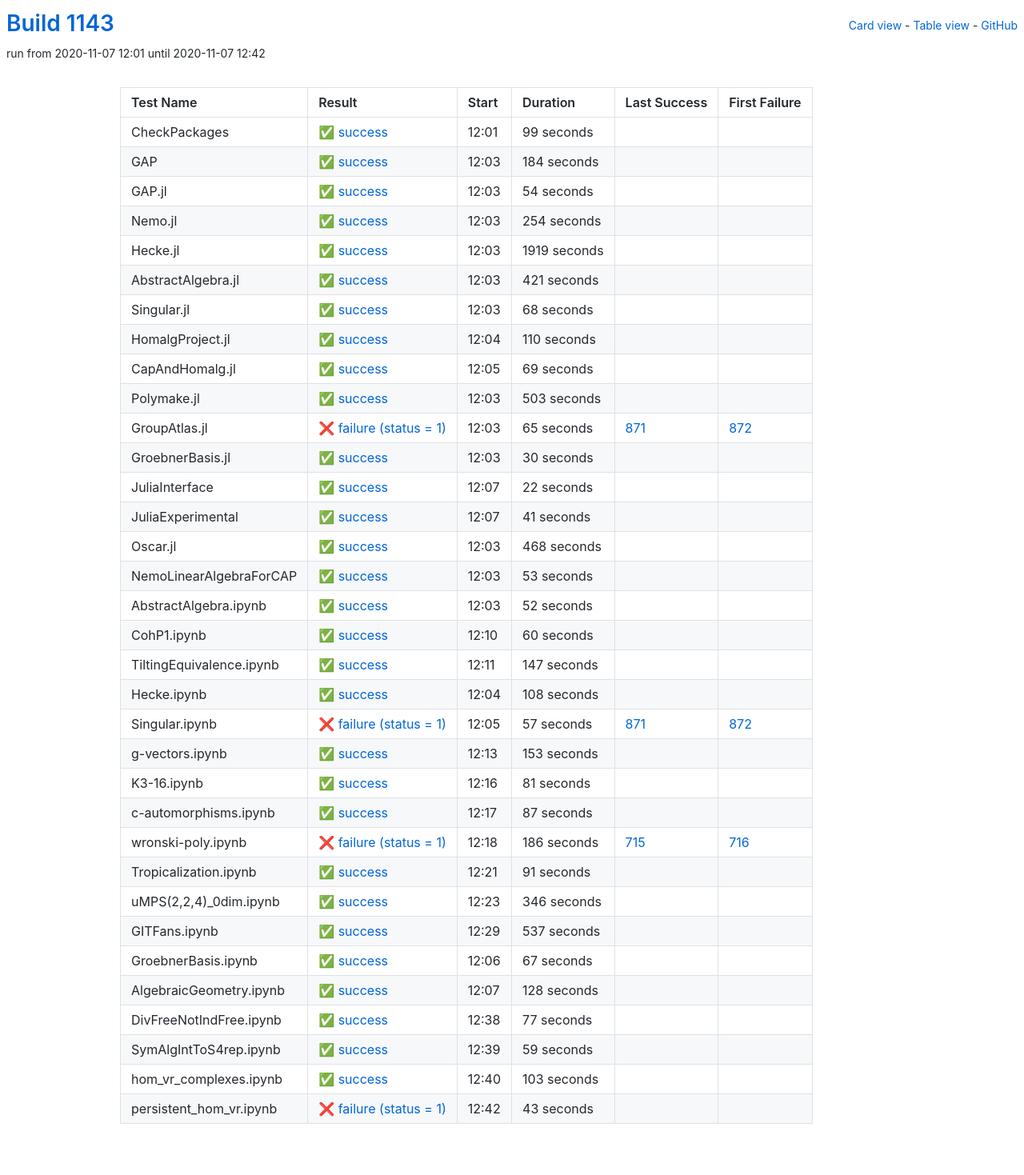
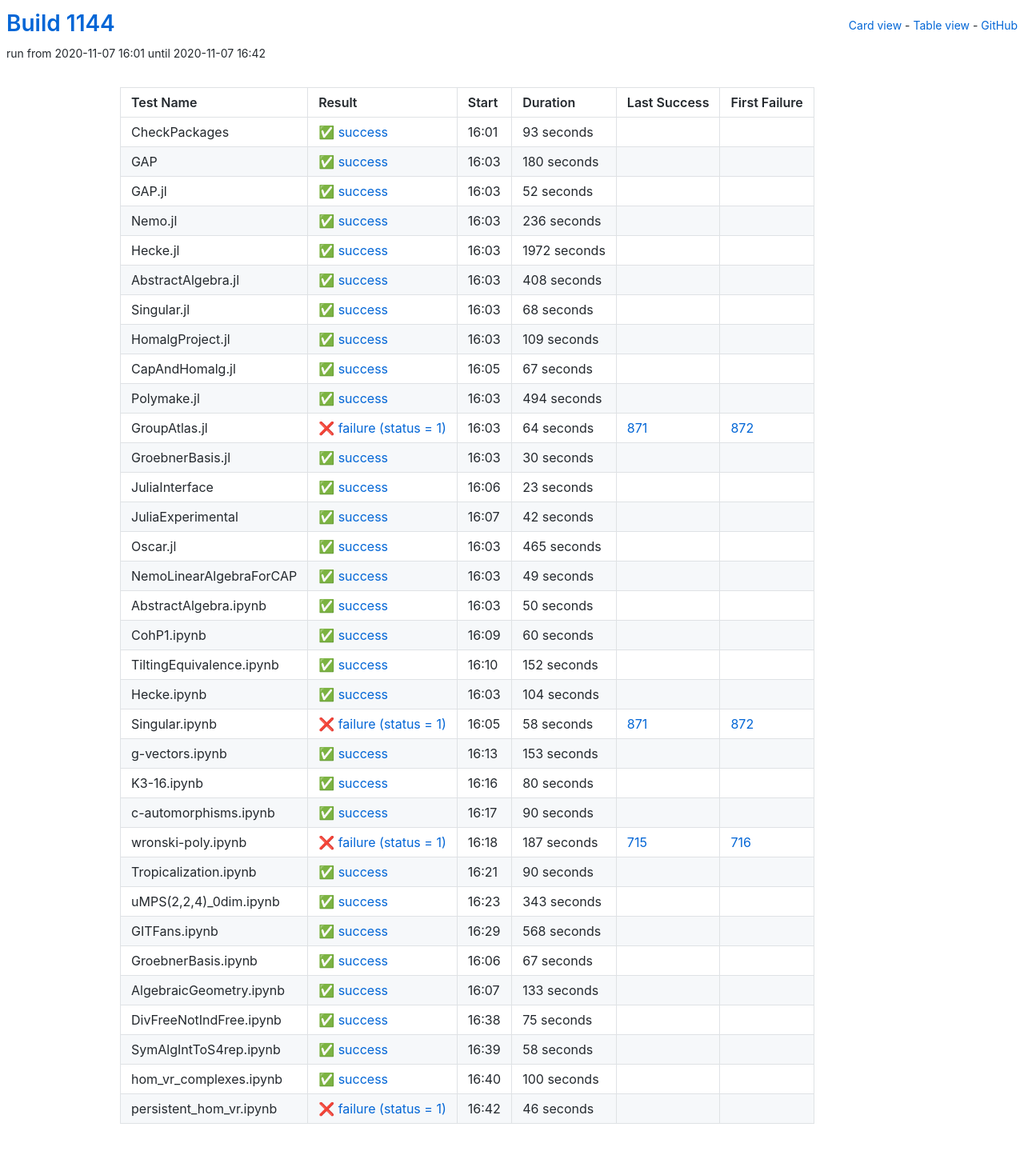
Before and after one commit to oscar-system/oscar-ci-status-stable, a Jekyll site: the page built from table.html, in a window 1280 px wide. Shown: the whole page at 80% size. Built offline with Jekyll 4.4.1, drawn with Linux system fonts in a browser that asks for light colours.

Commit message:
Build #1144

```diff
--- a/_data/ci.yml
+++ b/_data/ci.yml
@@ -1,6 +1,6 @@
 ---
-build: 1143
-build_url: https://oscarci.mathematik.uni-kl.de/job/oscar-stable/1143/
+build: 1144
+build_url: https://oscarci.mathematik.uni-kl.de/job/oscar-stable/1144/
 job: oscar-stable
 organization: oscar-system
 repo: oscar-ci-status-stable
@@ -8,80 +8,80 @@ repourl: https://github.com/oscar-system/oscar-ci-status-stable
 tests:
 - name: CheckPackages
   id: checkpackages
-  log: https://oscarci.mathematik.uni-kl.de/job/oscar-stable/1143/artifact/logs/build-1143/CheckPackages.log
-  start: 2020-11-07 12:01
+  log: https://oscarci.mathematik.uni-kl.de/job/oscar-stable/1144/artifact/logs/build-1144/CheckPackages.log
+  start: 2020-11-07 16:01
   success: true
   exitcode: 0
   status: success
-  duration: 99
+  duration: 93
   last_success: false
   last_success_url:
   first_failure: false
   first_failure_url:
 - name: GAP
   id: gap
-  log: https://oscarci.mathematik.uni-kl.de/job/oscar-stable/1143/artifact/logs/build-1143/GAP.log
-  start: 2020-11-07 12:03
+  log: https://oscarci.mathematik.uni-kl.de/job/oscar-stable/1144/artifact/logs/build-1144/GAP.log
+  start: 2020-11-07 16:03
   success: true
   exitcode: 0
   status: success
-  duration: 184
+  duration: 180
   last_success: false
   last_success_url:
   first_failure: false
   first_failure_url:
 - name: GAP.jl
   id: gap-jl
-  log: https://oscarci.mathematik.uni-kl.de/job/oscar-stable/1143/artifact/logs/build-1143/GAP.jl.log
-  start: 2020-11-07 12:03
+  log: https://oscarci.mathematik.uni-kl.de/job/oscar-stable/1144/artifact/logs/build-1144/GAP.jl.log
+  start: 2020-11-07 16:03
   success: true
   exitcode: 0
   status: success
-  duration: 54
+  duration: 52
   last_success: false
   last_success_url:
   first_failure: false
   first_failure_url:
 - name: Nemo.jl
   id: nemo-jl
-  log: https://oscarci.mathematik.uni-kl.de/job/oscar-stable/1143/artifact/logs/build-1143/Nemo.jl.log
-  start: 2020-11-07 12:03
+  log: https://oscarci.mathematik.uni-kl.de/job/oscar-stable/1144/artifact/logs/build-1144/Nemo.jl.log
+  start: 2020-11-07 16:03
   success: true
   exitcode: 0
   status: success
-  duration: 254
+  duration: 236
   last_success: false
   last_success_url:
   first_failure: false
   first_failure_url:
 - name: Hecke.jl
   id: hecke-jl
-  log: https://oscarci.mathematik.uni-kl.de/job/oscar-stable/1143/artifact/logs/build-1143/Hecke.jl.log
-  start: 2020-11-07 12:03
+  log: https://oscarci.mathematik.uni-kl.de/job/oscar-stable/1144/artifact/logs/build-1144/Hecke.jl.log
+  start: 2020-11-07 16:03
   success: true
   exitcode: 0
   status: success
-  duration: 1919
+  duration: 1972
   last_success: false
   last_success_url:
   first_failure: false
   first_failure_url:
 - name: AbstractAlgebra.jl
   id: abstractalgebra-jl
-  log: https://oscarci.mathematik.uni-kl.de/job/oscar-stable/1143/artifact/logs/build-1143/AbstractAlgebra.jl.log
-  start: 2020-11-07 12:03
+  log: https://oscarci.mathematik.uni-kl.de/job/oscar-stable/1144/artifact/logs/build-1144/AbstractAlgebra.jl.log
+  start: 2020-11-07 16:03
   success: true
   exitcode: 0
   status: success
-  duration: 421
+  duration: 408
   last_success: false
   last_success_url:
   first_failure: false
   first_failure_url:
 - name: Singular.jl
   id: singular-jl
-  log: https://oscarci.mathematik.uni-kl.de/job/oscar-stable/1143/artifact/logs/build-1143/Singular.jl.log
-  start: 2020-11-07 12:03
+  log: https://oscarci.mathematik.uni-kl.de/job/oscar-stable/1144/artifact/logs/build-1144/Singular.jl.log
+  start: 2020-11-07 16:03
   success: true
   exitcode: 0
   status: success
@@ -92,56 +92,56 @@ tests:
   first_failure_url:
 - name: HomalgProject.jl
   id: homalgproject-jl
-  log: https://oscarci.mathematik.uni-kl.de/job/oscar-stable/1143/artifact/logs/build-1143/HomalgProject.jl.log
-  start: 2020-11-07 12:04
+  log: https://oscarci.mathematik.uni-kl.de/job/oscar-stable/1144/artifact/logs/build-1144/HomalgProject.jl.log
+  start: 2020-11-07 16:03
   success: true
   exitcode: 0
   status: success
-  duration: 110
+  duration: 109
   last_success: false
   last_success_url:
   first_failure: false
   first_failure_url:
 - name: CapAndHomalg.jl
   id: capandhomalg-jl
-  log: https://oscarci.mathematik.uni-kl.de/job/oscar-stable/1143/artifact/logs/build-1143/CapAndHomalg.jl.log
-  start: 2020-11-07 12:05
+  log: https://oscarci.mathematik.uni-kl.de/job/oscar-stable/1144/artifact/logs/build-1144/CapAndHomalg.jl.log
+  start: 2020-11-07 16:05
   success: true
   exitcode: 0
   status: success
-  duration: 69
+  duration: 67
   last_success: false
   last_success_url:
   first_failure: false
   first_failure_url:
 - name: Polymake.jl
   id: polymake-jl
-  log: https://oscarci.mathematik.uni-kl.de/job/oscar-stable/1143/artifact/logs/build-1143/Polymake.jl.log
-  start: 2020-11-07 12:03
+  log: https://oscarci.mathematik.uni-kl.de/job/oscar-stable/1144/artifact/logs/build-1144/Polymake.jl.log
+  start: 2020-11-07 16:03
   success: true
   exitcode: 0
   status: success
-  duration: 503
+  duration: 494
   last_success: false
   last_success_url:
   first_failure: false
   first_failure_url:
 - name: GroupAtlas.jl
   id: groupatlas-jl
-  log: https://oscarci.mathematik.uni-kl.de/job/oscar-stable/1143/artifact/logs/build-1143/GroupAtlas.jl.log
-  start: 2020-11-07 12:03
+  log: https://oscarci.mathematik.uni-kl.de/job/oscar-stable/1144/artifact/logs/build-1144/GroupAtlas.jl.log
+  start: 2020-11-07 16:03
   success: false
   exitcode: 1
   status: failure
-  duration: 65
+  duration: 64
   last_success: 871
   last_success_url: https://oscarci.mathematik.uni-kl.de/job/oscar-stable/871/
   first_failure: 872
   first_failure_url: https://oscarci.mathematik.uni-kl.de/job/oscar-stable/872/
 - name: GroebnerBasis.jl
   id: groebnerbasis-jl
-  log: https://oscarci.mathematik.uni-kl.de/job/oscar-stable/1143/artifact/logs/build-1143/GroebnerBasis.jl.log
-  start: 2020-11-07 12:03
+  log: https://oscarci.mathematik.uni-kl.de/job/oscar-stable/1144/artifact/logs/build-1144/GroebnerBasis.jl.log
+  start: 2020-11-07 16:03
   success: true
   exitcode: 0
   status: success
@@ -152,68 +152,68 @@ tests:
   first_failure_url:
 - name: JuliaInterface
   id: juliainterface
-  log: https://oscarci.mathematik.uni-kl.de/job/oscar-stable/1143/artifact/logs/build-1143/JuliaInterface.log
-  start: 2020-11-07 12:07
+  log: https://oscarci.mathematik.uni-kl.de/job/oscar-stable/1144/artifact/logs/build-1144/JuliaInterface.log
+  start: 2020-11-07 16:06
   success: true
   exitcode: 0
   status: success
-  duration: 22
+  duration: 23
   last_success: false
   last_success_url:
   first_failure: false
   first_failure_url:
 - name: JuliaExperimental
   id: juliaexperimental
-  log: https://oscarci.mathematik.uni-kl.de/job/oscar-stable/1143/artifact/logs/build-1143/JuliaExperimental.log
-  start: 2020-11-07 12:07
+  log: https://oscarci.mathematik.uni-kl.de/job/oscar-stable/1144/artifact/logs/build-1144/JuliaExperimental.log
+  start: 2020-11-07 16:07
   success: true
   exitcode: 0
   status: success
-  duration: 41
+  duration: 42
   last_success: false
   last_success_url:
   first_failure: false
   first_failure_url:
 - name: Oscar.jl
   id: oscar-jl
-  log: https://oscarci.mathematik.uni-kl.de/job/oscar-stable/1143/artifact/logs/build-1143/Oscar.jl.log
-  start: 2020-11-07 12:03
+  log: https://oscarci.mathematik.uni-kl.de/job/oscar-stable/1144/artifact/logs/build-1144/Oscar.jl.log
+  start: 2020-11-07 16:03
   success: true
   exitcode: 0
   status: success
-  duration: 468
+  duration: 465
   last_success: false
   last_success_url:
   first_failure: false
   first_failure_url:
 - name: NemoLinearAlgebraForCAP
   id: nemolinearalgebraforcap
-  log: https://oscarci.mathematik.uni-kl.de/job/oscar-stable/1143/artifact/logs/build-1143/NemoLinearAlgebraForCAP.log
-  start: 2020-11-07 12:03
+  log: https://oscarci.mathematik.uni-kl.de/job/oscar-stable/1144/artifact/logs/build-1144/NemoLinearAlgebraForCAP.log
+  start: 2020-11-07 16:03
   success: true
   exitcode: 0
   status: success
-  duration: 53
+  duration: 49
   last_success: false
   last_success_url:
   first_failure: false
   first_failure_url:
 - name: AbstractAlgebra.ipynb
   id: abstractalgebra-ipynb
-  log: https://oscarci.mathematik.uni-kl.de/job/oscar-stable/1143/artifact/logs/build-1143/AbstractAlgebra.ipynb.log
-  start: 2020-11-07 12:03
+  log: https://oscarci.mathematik.uni-kl.de/job/oscar-stable/1144/artifact/logs/build-1144/AbstractAlgebra.ipynb.log
+  start: 2020-11-07 16:03
   success: true
   exitcode: 0
   status: success
-  duration: 52
+  duration: 50
   last_success: false
   last_success_url:
   first_failure: false
   first_failure_url:
 - name: CohP1.ipynb
   id: cohp1-ipynb
-  log: https://oscarci.mathematik.uni-kl.de/job/oscar-stable/1143/artifact/logs/build-1143/CohP1.ipynb.log
-  start: 2020-11-07 12:10
+  log: https://oscarci.mathematik.uni-kl.de/job/oscar-stable/1144/artifact/logs/build-1144/CohP1.ipynb.log
+  start: 2020-11-07 16:09
   success: true
   exitcode: 0
   status: success
@@ -224,44 +224,44 @@ tests:
   first_failure_url:
 - name: TiltingEquivalence.ipynb
   id: tiltingequivalence-ipynb
-  log: https://oscarci.mathematik.uni-kl.de/job/oscar-stable/1143/artifact/logs/build-1143/TiltingEquivalence.ipynb.log
-  start: 2020-11-07 12:11
+  log: https://oscarci.mathematik.uni-kl.de/job/oscar-stable/1144/artifact/logs/build-1144/TiltingEquivalence.ipynb.log
+  start: 2020-11-07 16:10
   success: true
   exitcode: 0
   status: success
-  duration: 147
+  duration: 152
   last_success: false
   last_success_url:
   first_failure: false
   first_failure_url:
 - name: Hecke.ipynb
   id: hecke-ipynb
-  log: https://oscarci.mathematik.uni-kl.de/job/oscar-stable/1143/artifact/logs/build-1143/Hecke.ipynb.log
-  start: 2020-11-07 12:04
+  log: https://oscarci.mathematik.uni-kl.de/job/oscar-stable/1144/artifact/logs/build-1144/Hecke.ipynb.log
+  start: 2020-11-07 16:03
   success: true
   exitcode: 0
   status: success
-  duration: 108
+  duration: 104
   last_success: false
   last_success_url:
   first_failure: false
   first_failure_url:
 - name: Singular.ipynb
   id: singular-ipynb
-  log: https://oscarci.mathematik.uni-kl.de/job/oscar-stable/1143/artifact/logs/build-1143/Singular.ipynb.log
-  start: 2020-11-07 12:05
+  log: https://oscarci.mathematik.uni-kl.de/job/oscar-stable/1144/artifact/logs/build-1144/Singular.ipynb.log
+  start: 2020-11-07 16:05
   success: false
   exitcode: 1
   status: failure
-  duration: 57
+  duration: 58
   last_success: 871
   last_success_url: https://oscarci.mathematik.uni-kl.de/job/oscar-stable/871/
   first_failure: 872
   first_failure_url: https://oscarci.mathematik.uni-kl.de/job/oscar-stable/872/
 - name: g-vectors.ipynb
   id: g-vectors-ipynb
-  log: https://oscarci.mathematik.uni-kl.de/job/oscar-stable/1143/artifact/logs/build-1143/g-vectors.ipynb.log
-  start: 2020-11-07 12:13
+  log: https://oscarci.mathematik.uni-kl.de/job/oscar-stable/1144/artifact/logs/build-1144/g-vectors.ipynb.log
+  start: 2020-11-07 16:13
   success: true
   exitcode: 0
   status: success
@@ -272,80 +272,80 @@ tests:
   first_failure_url:
 - name: K3-16.ipynb
   id: k3-16-ipynb
-  log: https://oscarci.mathematik.uni-kl.de/job/oscar-stable/1143/artifact/logs/build-1143/K3-16.ipynb.log
-  start: 2020-11-07 12:16
+  log: https://oscarci.mathematik.uni-kl.de/job/oscar-stable/1144/artifact/logs/build-1144/K3-16.ipynb.log
+  start: 2020-11-07 16:16
   success: true
   exitcode: 0
   status: success
-  duration: 81
+  duration: 80
   last_success: false
   last_success_url:
   first_failure: false
   first_failure_url:
 - name: c-automorphisms.ipynb
   id: c-automorphisms-ipynb
-  log: https://oscarci.mathematik.uni-kl.de/job/oscar-stable/1143/artifact/logs/build-1143/c-automorphisms.ipynb.log
-  start: 2020-11-07 12:17
+  log: https://oscarci.mathematik.uni-kl.de/job/oscar-stable/1144/artifact/logs/build-1144/c-automorphisms.ipynb.log
+  start: 2020-11-07 16:17
   success: true
   exitcode: 0
   status: success
-  duration: 87
+  duration: 90
   last_success: false
   last_success_url:
   first_failure: false
   first_failure_url:
 - name: wronski-poly.ipynb
   id: wronski-poly-ipynb
-  log: https://oscarci.mathematik.uni-kl.de/job/oscar-stable/1143/artifact/logs/build-1143/wronski-poly.ipynb.log
-  start: 2020-11-07 12:18
+  log: https://oscarci.mathematik.uni-kl.de/job/oscar-stable/1144/artifact/logs/build-1144/wronski-poly.ipynb.log
+  start: 2020-11-07 16:18
   success: false
   exitcode: 1
   status: failure
-  duration: 186
+  duration: 187
   last_success: 715
   last_success_url: https://oscarci.mathematik.uni-kl.de/job/oscar-stable/715/
   first_failure: 716
   first_failure_url: https://oscarci.mathematik.uni-kl.de/job/oscar-stable/716/
 - name: Tropicalization.ipynb
   id: tropicalization-ipynb
-  log: https://oscarci.mathematik.uni-kl.de/job/oscar-stable/1143/artifact/logs/build-1143/Tropicalization.ipynb.log
-  start: 2020-11-07 12:21
+  log: https://oscarci.mathematik.uni-kl.de/job/oscar-stable/1144/artifact/logs/build-1144/Tropicalization.ipynb.log
+  start: 2020-11-07 16:21
   success: true
   exitcode: 0
   status: success
-  duration: 91
+  duration: 90
   last_success: false
   last_success_url:
   first_failure: false
   first_failure_url:
 - name: uMPS(2,2,4)_0dim.ipynb
   id: umps-2-2-4-0dim-ipynb
-  log: https://oscarci.mathematik.uni-kl.de/job/oscar-stable/1143/artifact/logs/build-1143/uMPS-2-2-4-_0dim.ipynb.log
-  start: 2020-11-07 12:23
+  log: https://oscarci.mathematik.uni-kl.de/job/oscar-stable/1144/artifact/logs/build-1144/uMPS-2-2-4-_0dim.ipynb.log
+  start: 2020-11-07 16:23
   success: true
   exitcode: 0
   status: success
-  duration: 346
+  duration: 343
   last_success: false
   last_success_url:
   first_failure: false
   first_failure_url:
 - name: GITFans.ipynb
   id: gitfans-ipynb
-  log: https://oscarci.mathematik.uni-kl.de/job/oscar-stable/1143/artifact/logs/build-1143/GITFans.ipynb.log
-  start: 2020-11-07 12:29
+  log: https://oscarci.mathematik.uni-kl.de/job/oscar-stable/1144/artifact/logs/build-1144/GITFans.ipynb.log
+  start: 2020-11-07 16:29
   success: true
   exitcode: 0
   status: success
-  duration: 537
+  duration: 568
   last_success: false
   last_success_url:
   first_failure: false
   first_failure_url:
 - name: GroebnerBasis.ipynb
   id: groebnerbasis-ipynb
-  log: https://oscarci.mathematik.uni-kl.de/job/oscar-stable/1143/artifact/logs/build-1143/GroebnerBasis.ipynb.log
-  start: 2020-11-07 12:06
+  log: https://oscarci.mathematik.uni-kl.de/job/oscar-stable/1144/artifact/logs/build-1144/GroebnerBasis.ipynb.log
+  start: 2020-11-07 16:06
   success: true
   exitcode: 0
   status: success
@@ -356,60 +356,60 @@ tests:
   first_failure_url:
 - name: AlgebraicGeometry.ipynb
   id: algebraicgeometry-ipynb
-  log: https://oscarci.mathematik.uni-kl.de/job/oscar-stable/1143/artifact/logs/build-1143/AlgebraicGeometry.ipynb.log
-  start: 2020-11-07 12:07
+  log: https://oscarci.mathematik.uni-kl.de/job/oscar-stable/1144/artifact/logs/build-1144/AlgebraicGeometry.ipynb.log
+  start: 2020-11-07 16:07
   success: true
   exitcode: 0
   status: success
-  duration: 128
+  duration: 133
   last_success: false
   last_success_url:
   first_failure: false
   first_failure_url:
 - name: DivFreeNotIndFree.ipynb
   id: divfreenotindfree-ipynb
-  log: https://oscarci.mathematik.uni-kl.de/job/oscar-stable/1143/artifact/logs/build-1143/DivFreeNotIndFree.ipynb.log
-  start: 2020-11-07 12:38
+  log: https://oscarci.mathematik.uni-kl.de/job/oscar-stable/1144/artifact/logs/build-1144/DivFreeNotIndFree.ipynb.log
+  start: 2020-11-07 16:38
   success: true
   exitcode: 0
   status: success
-  duration: 77
+  duration: 75
   last_success: false
   last_success_url:
   first_failure: false
   first_failure_url:
 - name: SymAlgIntToS4rep.ipynb
   id: symalginttos4rep-ipynb
-  log: https://oscarci.mathematik.uni-kl.de/job/oscar-stable/1143/artifact/logs/build-1143/SymAlgIntToS4rep.ipynb.log
-  start: 2020-11-07 12:39
+  log: https://oscarci.mathematik.uni-kl.de/job/oscar-stable/1144/artifact/logs/build-1144/SymAlgIntToS4rep.ipynb.log
+  start: 2020-11-07 16:39
   success: true
   exitcode: 0
   status: success
-  duration: 59
+  duration: 58
   last_success: false
   last_success_url:
   first_failure: false
   first_failure_url:
 - name: hom_vr_complexes.ipynb
   id: hom-vr-complexes-ipynb
-  log: https://oscarci.mathematik.uni-kl.de/job/oscar-stable/1143/artifact/logs/build-1143/hom_vr_complexes.ipynb.log
-  start: 2020-11-07 12:40
+  log: https://oscarci.mathematik.uni-kl.de/job/oscar-stable/1144/artifact/logs/build-1144/hom_vr_complexes.ipynb.log
+  start: 2020-11-07 16:40
   success: true
   exitcode: 0
   status: success
-  duration: 103
+  duration: 100
   last_success: false
   last_success_url:
   first_failure: false
   first_failure_url:
 - name: persistent_hom_vr.ipynb
   id: persistent-hom-vr-ipynb
-  log: https://oscarci.mathematik.uni-kl.de/job/oscar-stable/1143/artifact/logs/build-1143/persistent_hom_vr.ipynb.log
-  start: 2020-11-07 12:42
+  log: https://oscarci.mathematik.uni-kl.de/job/oscar-stable/1144/artifact/logs/build-1144/persistent_hom_vr.ipynb.log
+  start: 2020-11-07 16:42
   success: false
   exitcode: 1
   status: failure
-  duration: 43
+  duration: 46
   last_success: false
   last_success_url:
   first_failure: false
```
Also changed, not shown: README.md.
